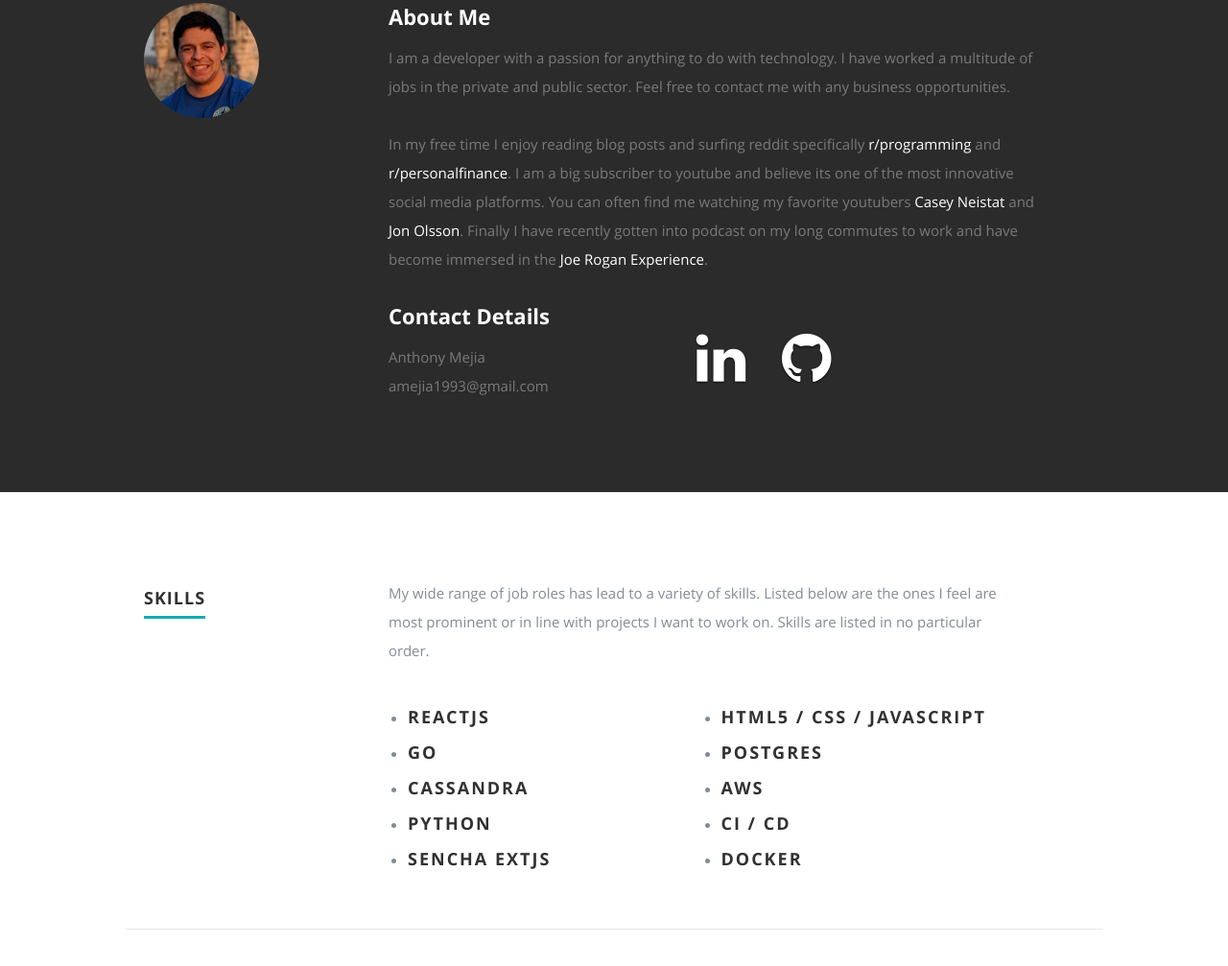
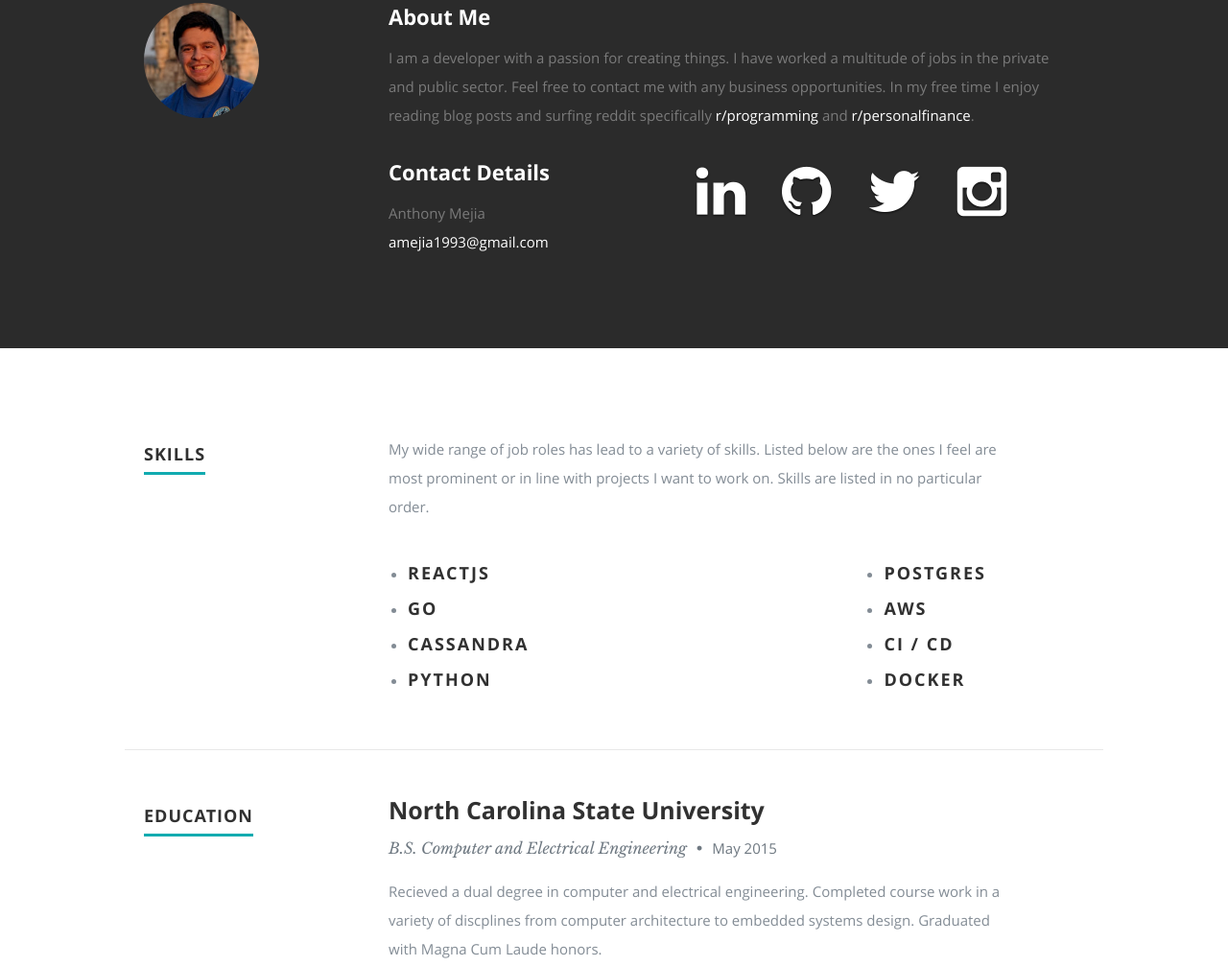
Before and after one commit to anthonymejia/anthonymejia.github.io, a plain HTML site: page index.html in a window 1280 px wide. Shown: the part 893-1900 px from the top of the page at 96% size. Drawn offline with nearby package versions, Linux system fonts and the light colour scheme.

Commit message:
Update bio, social links, run script

```diff
--- a/css/layout.css
+++ b/css/layout.css
@@ -223,7 +223,7 @@ ul#nav li.current a { color: #fff; }
 }
 
 #about .social {
-   margin: 24px auto;
+   margin: 0px auto;
    padding: 0;
    font-size: 30px;
    text-shadow: 0px 1px 2px rgba(0, 0, 0, .8);
--- a/index.html
+++ b/index.html
@@ -61,7 +61,7 @@
         <div class="row banner">
             <div class="banner-text">
                 <h1 class="responsive-headline">I'm Anthony Mejia.</h1>
-                <h3>Developer | Hobbyist | Entrepreneur</h3>
+                <h3>Developer | Technologist | Entrepreneur</h3>
             </div>
         </div>
 
@@ -90,22 +90,12 @@
                 <h2>About Me</h2>
 
                 <p>
-                    I am a developer with a passion for anything to do with
-                    technology. I have worked a multitude of jobs in the private
-                    and public sector. Feel free to contact me with any business
-                    opportunities.
-                </p>
-
-                <p>
+                    I am a developer with a passion for creating things. I have
+					worked a multitude of jobs in the private and public sector.
+					Feel free to contact me with any business opportunities.
                     In my free time I enjoy reading blog posts and surfing reddit
                     specifically <a href="https://reddit.com/r/programming">r/programming</a>
                     and <a href="https://reddit.com/r/personalfinance">r/personalfinance</a>.
-                    I am a big subscriber to youtube and believe its one of the most innovative
-                    social media platforms. You can often find me watching my favorite
-                    youtubers <a href="https://www.youtube.com/user/caseyneistat">Casey Neistat</a>
-                    and <a href="https://www.youtube.com/channel/UCyQb1TTrfRzQZmEfsx770qw">Jon Olsson</a>.
-                    Finally I have recently gotten into podcast on my long commutes to work and have become
-                    immersed in the <a href="http://podcasts.joerogan.net/">Joe Rogan Experience</a>.
                 </p>
 
                 <div class="row">
@@ -116,7 +106,9 @@
                         <p class="address">
                             <span>Anthony Mejia</span>
                             <br>
-                            <span>amejia1993@gmail.com</span>
+                            <span>
+								<a href="mailto:amejia1993@gmail.com">amejia1993@gmail.com</>
+							</span>
                         </p>
 
                     </div>
@@ -131,6 +123,16 @@
                             <li>
                                 <a href="https://www.github.com/anthonymejia">
                                      <i class="fa fa-2x fa-github"></i>
+                                </a>
+                            </li>
+                            <li>
+                                <a href="https://www.twitter.com/themexistache">
+                                     <i class="fa fa-2x fa-twitter"></i>
+                                </a>
+                            </li>
+                            <li>
+                                <a href="https://www.instagram.com/themexistachee">
+                                     <i class="fa fa-2x fa-instagram"></i>
                                 </a>
                             </li>
                         </ul>
@@ -181,15 +183,9 @@
                     <li>
                         <em>Python</em>
                     </li>
-                    <li>
-                        <em>sencha extjs</em>
-                    </li>
                 </ul>
 
                 <ul class="columns">
-                    <li>
-                        <em>HTML5 / CSS / Javascript</em>
-                    </li>
                     <li>
                         <em>Postgres</em>
                     </li>
@@ -417,6 +413,16 @@
                             <i class="fa fa-github"></i>
                         </a>
                     </li>
+                    <li>
+                        <a href="https://www.instagram.com/themexistachee">
+                            <i class="fa fa-instagram"></i>
+                        </a>
+                    </li>
+                    <li>
+                        <a href="https://www.twitter.com/themexistache">
+                            <i class="fa fa-twitter"></i>
+                        </a>
+                    </li>
                 </ul>
 
             </div>
```
Also changed, not shown: 1 other file.
